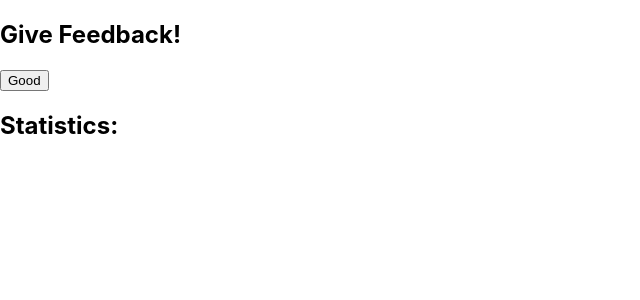
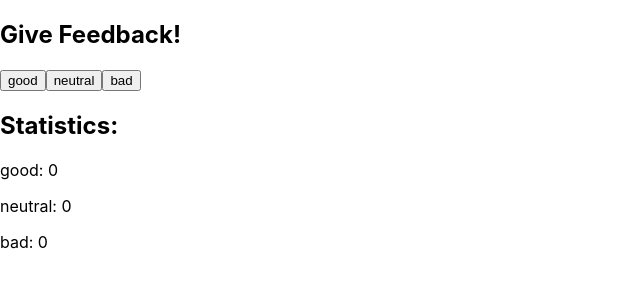
Before and after one commit to ezravsh/fullstackopen, a React (Create React App) app in the folder part1/unicafe/: page / in a window 1280 px wide. Shown: the top 300 px of the page, without its empty margins (0-640 px from the left). Built offline with nearby package versions, Linux system fonts and the light colour scheme.

Commit message:
buttons and statistics working

```diff
--- a/part1/unicafe/src/App.js
+++ b/part1/unicafe/src/App.js
@@ -6,16 +6,29 @@ const App = () => {
   const [neutral, setNeutral] = useState(0)
   const [bad, setBad] = useState(0)
 
-const increaseByOne = () => {
+const goodPlus = () => {
   setGood(good+1);
   console.log(good);
+}
+const neutralPlus = () => {
+  setNeutral(neutral+1);
+  console.log(neutral);
+}
+const badPlus = () => {
+  setBad(bad+1);
+  console.log(bad);
 }
 
   return (
     <div>
       <h2> Give Feedback! </h2>
-      <button onClick={increaseByOne}> Good </button>
+      <button onClick={goodPlus}> good </button>
+      <button onClick={neutralPlus}> neutral</button>
+      <button onClick={badPlus}> bad </button>
       <h2> Statistics: </h2>
+      <p>good: {good}</p>
+      <p>neutral: {neutral}</p>
+      <p>bad: {bad}</p>
     </div>
   )
 }
```
